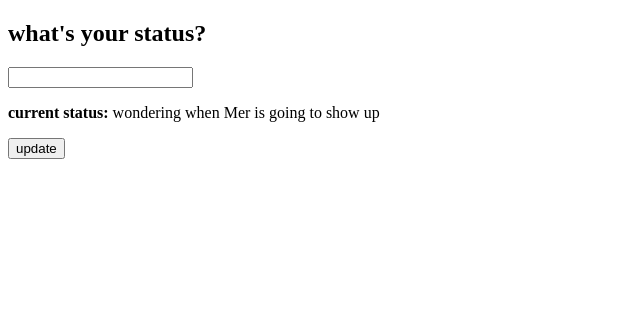
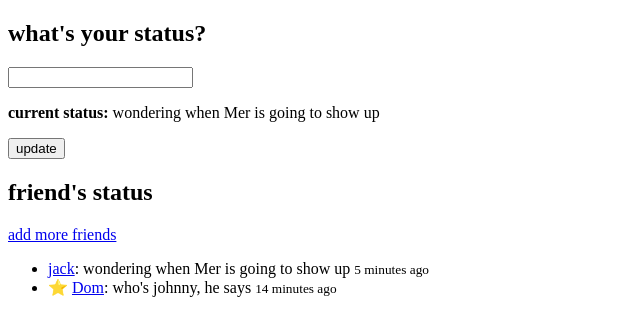
Before and after one commit to rosemelissa/html-twitter-base, a website: page index.html in a window 1280 px wide. Shown: the whole page, without its empty margins (0-640 px from the left). Drawn offline with Linux system fonts and the light colour scheme.

Commit message:
Added friends-status section

```diff
--- a/index.html
+++ b/index.html
@@ -13,7 +13,13 @@
         <button>update</button>
       </section>
       <section class="friends-status">
+        <h2>friend's status</h2>
+        <p><a href="#">add more friends</a></p>
+          <ul>
+            <li><a href="#">jack</a>: wondering when Mer is going to show up <small>5 minutes ago</small></li>
+            <li>⭐ <a href="#">Dom</a>: who's johnny, he says <small>14 minutes ago</small></li>
 
+          </ul>
       </section>
       <section class="public-status">
 
```
